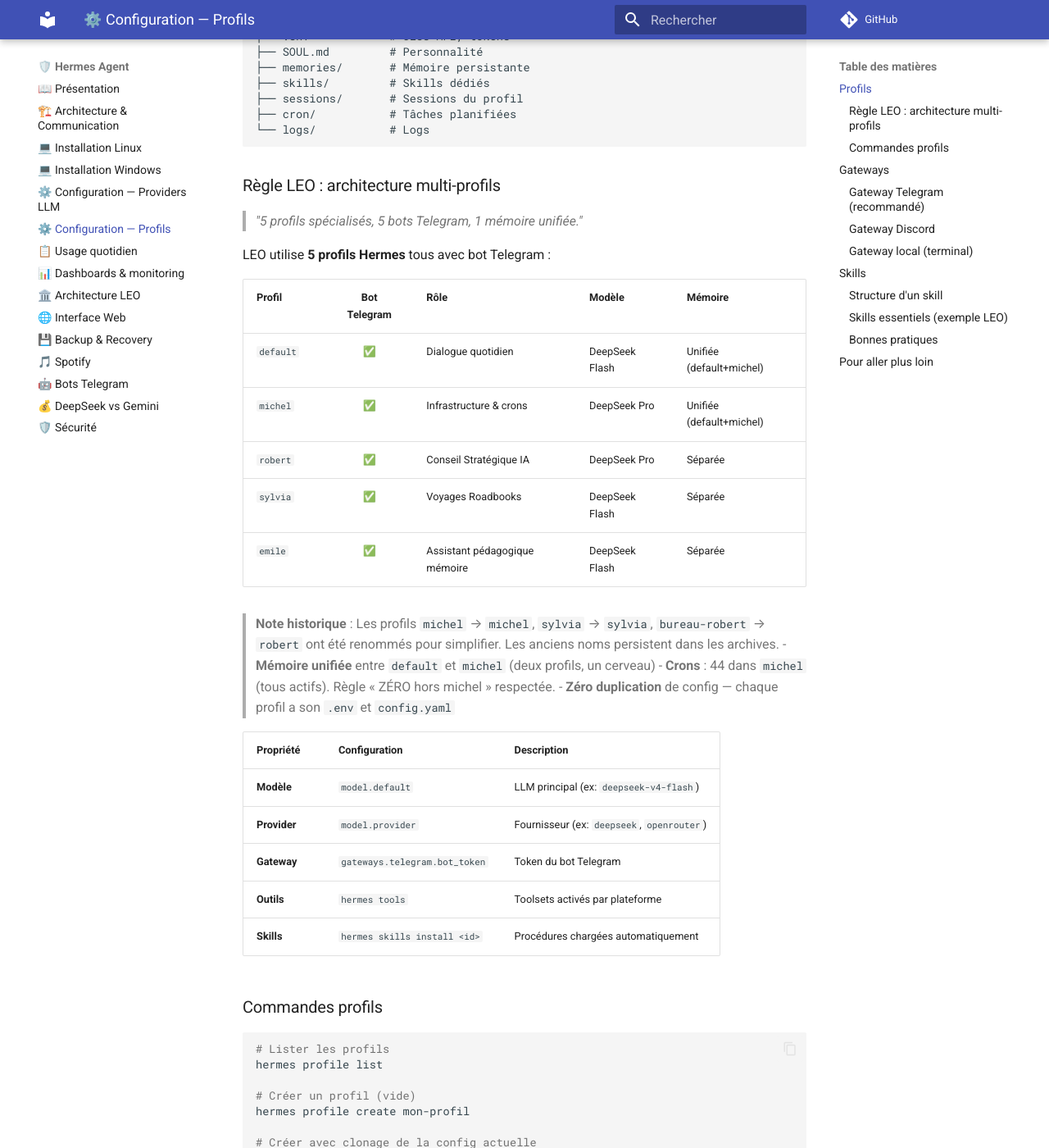
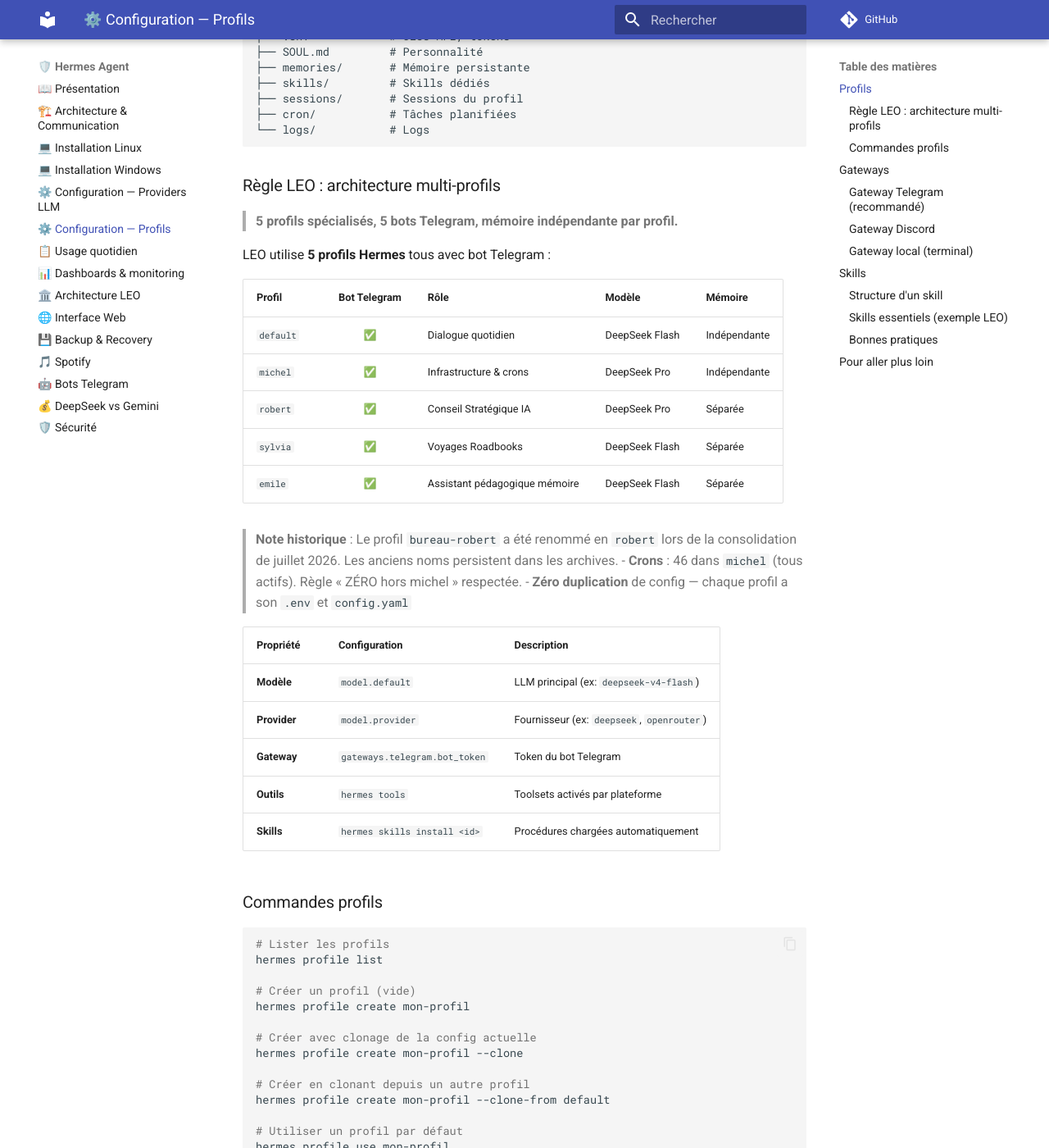
Before and after one commit to christophedanhier-hash/hermes-wiki, an MkDocs documentation site: the page built from docs/hermes/configuration/profiles.md, in a window 1280 px wide and 1400 px high, scrolled down 552 px. Shown: the whole window at 82% size. Built offline with MkDocs 1.6.1 and Material for MkDocs 9.7.7, drawn with Linux system fonts in a browser that asks for light colours; comment, search, counter and statistics services are not loaded; some of the changed text lies outside the part shown.

Commit message:
fix(profiles): mémoire indépendante, crons 46, note renommage, lien mort

```diff
--- a/docs/hermes/configuration/profiles.md
+++ b/docs/hermes/configuration/profiles.md
@@ -29,21 +29,20 @@ Structure d'un profil dans `~/.hermes/profiles/<nom>/` :
 
 ### Règle LEO : architecture multi-profils
 
-> *"5 profils spécialisés, 5 bots Telegram, 1 mémoire unifiée."*
+> **5 profils spécialisés, 5 bots Telegram, mémoire indépendante par profil.**
 
 LEO utilise **5 profils Hermes** tous avec bot Telegram :
 
 | Profil | Bot Telegram | Rôle | Modèle | Mémoire |
 |--------|:-----------:|------|--------|---------|
-| `default` | ✅ | Dialogue quotidien | DeepSeek Flash | Unifiée (default+michel) |
-| `michel` | ✅ | Infrastructure & crons | DeepSeek Pro | Unifiée (default+michel) |
+| `default` | ✅ | Dialogue quotidien | DeepSeek Flash | Indépendante |
+| `michel` | ✅ | Infrastructure & crons | DeepSeek Pro | Indépendante |
 | `robert` | ✅ | Conseil Stratégique IA | DeepSeek Pro | Séparée |
 | `sylvia` | ✅ | Voyages Roadbooks | DeepSeek Flash | Séparée |
 | `emile` | ✅ | Assistant pédagogique mémoire | DeepSeek Flash | Séparée |
 
-> **Note historique** : Les profils `michel` → `michel`, `sylvia` → `sylvia`, `bureau-robert` → `robert` ont été renommés pour simplifier. Les anciens noms persistent dans les archives.
-- **Mémoire unifiée** entre `default` et `michel` (deux profils, un cerveau)
-- **Crons** : 44 dans `michel` (tous actifs). Règle « ZÉRO hors michel » respectée.
+> **Note historique** : Le profil `bureau-robert` a été renommé en `robert` lors de la consolidation de juillet 2026. Les anciens noms persistent dans les archives.
+- **Crons** : 46 dans `michel` (tous actifs). Règle « ZÉRO hors michel » respectée.
 - **Zéro duplication** de config — chaque profil a son `.env` et `config.yaml`
 
 | Propriété | Configuration | Description |
@@ -182,7 +181,7 @@ Quand [condition], faire [action].
 
 - [Documentation Hermes : Skills](https://hermes-agent.nousresearch.com/docs)
 - Voir `02-configuration/providers.md` pour la configuration LLM
-- Voir `exemples/LEO.md` pour l'architecture complète
+- Voir `utilisation/dashboards.md` pour le monitoring
 *Document mis à jour le 17/07/2026 à 00:00 — Léo 🦁*
 
 ---
```
